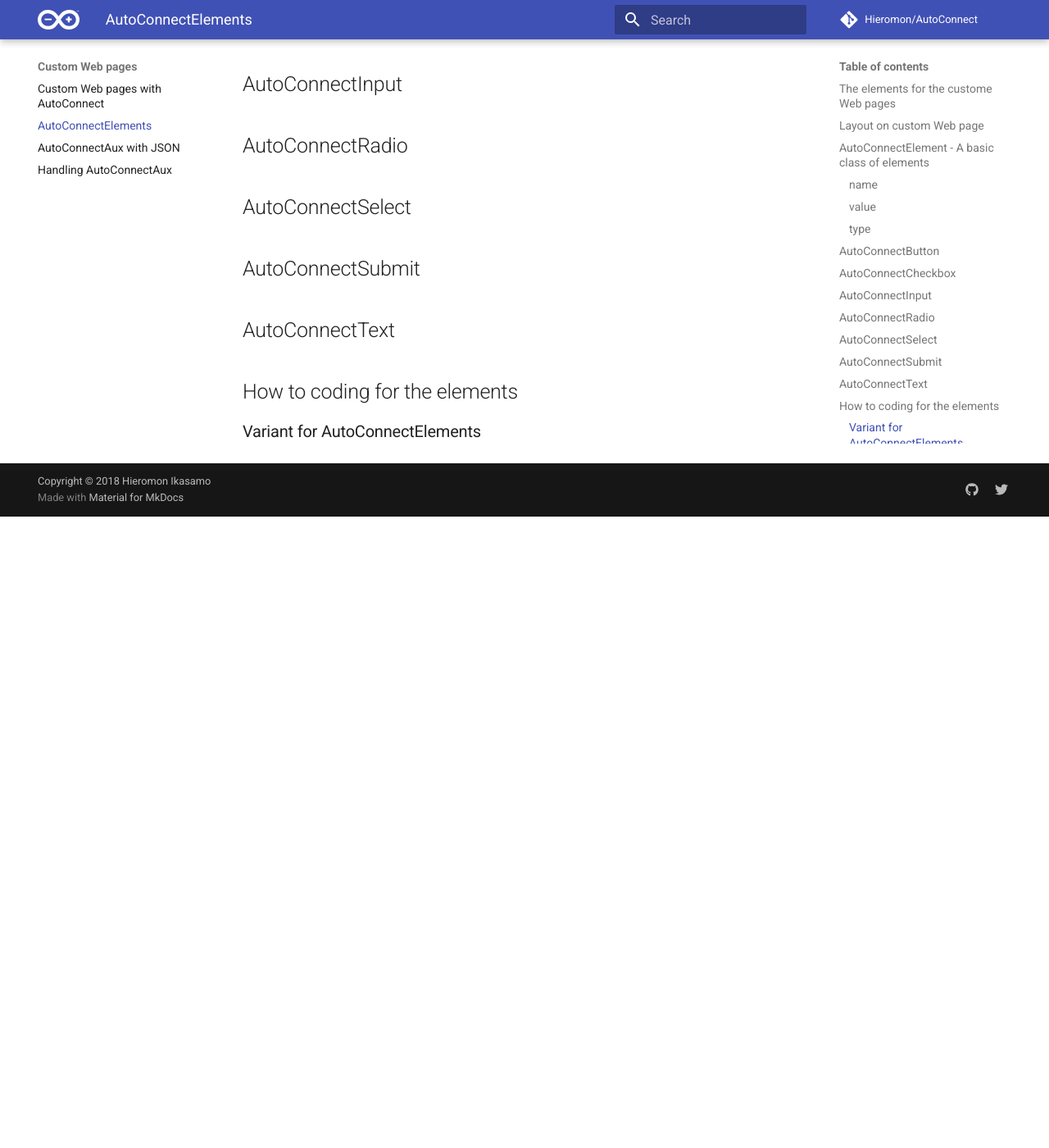
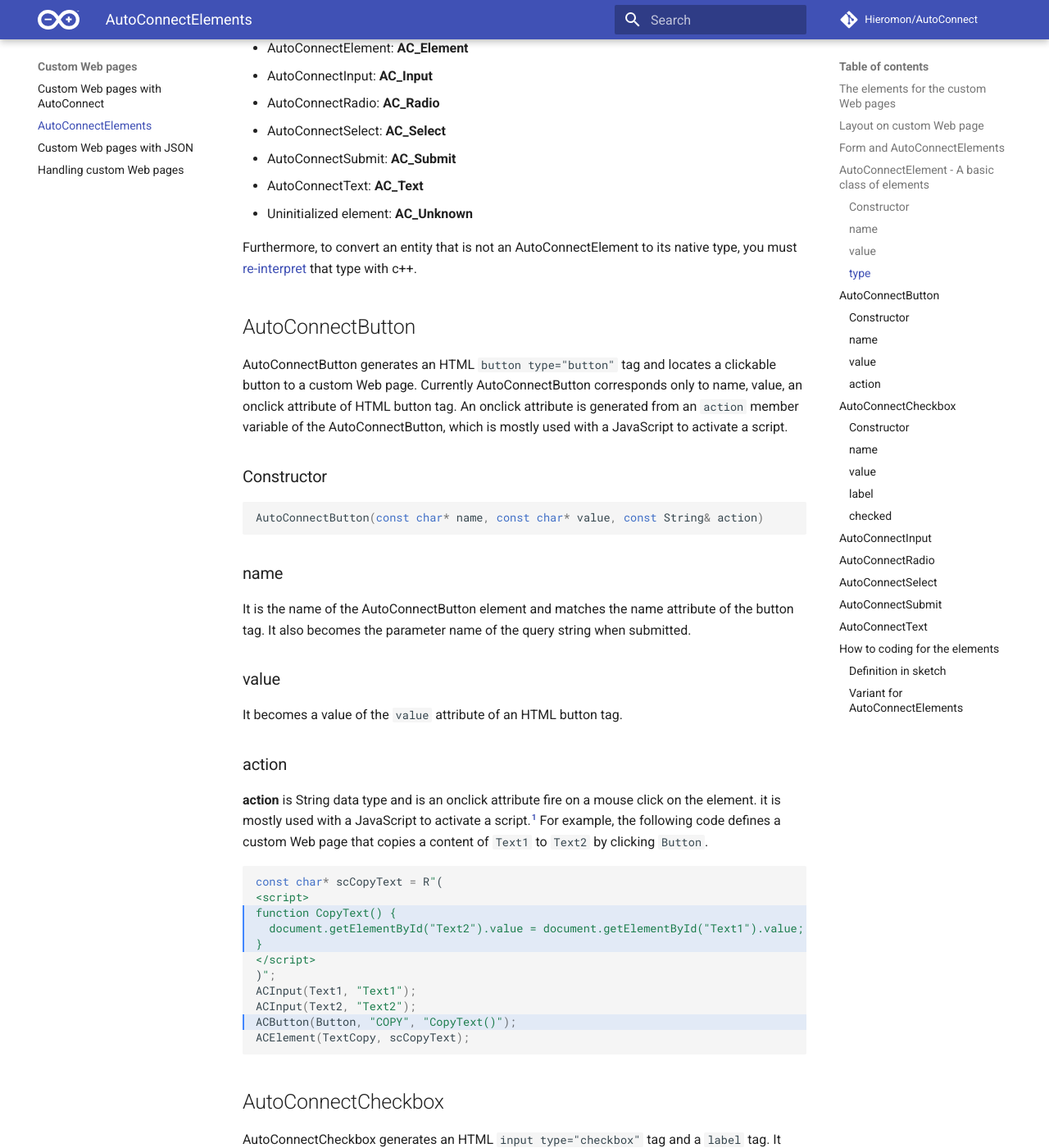
Before and after one commit to Hieromon/AutoConnect, an MkDocs documentation site: the page built from mkdocs/acelements.md, in a window 1280 px wide and 1400 px high, scrolled down 2555 px. Shown: the whole window at 82% size. Built offline with MkDocs 1.6.1 and Material for MkDocs 9.7.7, drawn with Linux system fonts in a browser that asks for light colours; comment, search, counter and statistics services are not loaded; before the commit the page ends 3185 px from its top, so only the background shows below that; some of the changed text lies outside the part shown.

Commit message:
Under the work of v0.9.7 documentation

````diff
--- a/mkdocs.yml
+++ b/mkdocs.yml
@@ -17,8 +17,8 @@
   - 'Custom Web pages' :
     - 'Custom Web pages with AutoConnect' : acintro.md
     - 'AutoConnectElements' : acelements.md
-    - 'AutoConnectAux with JSON' : acjson.md
-    - 'Handling AutoConnectAux' : achandling.md
+    - 'Custom Web pages with JSON' : acjson.md
+    - 'Handling custom Web pages' : achandling.md
   - 'Library APIs' :
     - 'AutoConnect API': api.md
     - 'AutoConnectConfig API': apiconfig.md
@@ -36,7 +36,7 @@
 edit_uri: ""
 
 # Copyright
-copyright: 'Copyright &copy; 2018 Hieromon Ikasamo'
+copyright: 'Copyright &copy; 2018-2019 Hieromon Ikasamo'
 
 # Configuration
 use_directory_urls: false
--- a/mkdocs/acelements.md
+++ b/mkdocs/acelements.md
@@ -1,4 +1,4 @@
-## The elements for the custome Web pages
+## The elements for the custom Web pages
 
 Representative HTML elements for making the custom Web page are provided as AutoConnectElements.
 
@@ -15,18 +15,30 @@
 
 ## Layout on custom Web page
 
-You can specify the direction to arrange the radio buttons as [**AutoConnectRadio**](#autoconnectradio) vertically or horizontally. The checkbox as [**AutoConnectCheckbox**](#autoconnectcheckbox) is not divided in a line by each element. In order to arrange vertically, it is necessary to clearly indicate the **&lt;br&gt;** tag. Other elements are arranged vertically in the order of addition to AutoConnectAux. This basic layout depends on the CSS of the AutoConnect menu so it can not be changed drastically.
+You can specify the direction to arrange the radio buttons as [**AutoConnectRadio**](#autoconnectradio) vertically or horizontally. Other elements are arranged vertically in the order of addition to AutoConnectAux. This basic layout depends on the CSS of the AutoConnect menu so it can not be changed drastically.
+
+## Form and AutoConnectElements
+
+All AutoConnectElements placed on a custom Web page are included in one form. Its form is fixed and created by AutoConnect. The form's value (usually the text or checkbox you entered) is sent by [AutoConnectSubmit](#autoconnectsubmit) using the POST method.
+
+**name** and **value** of each AutoConnectElement which own form-data are reflected in the query string when the custom Web page was sent. You can retrieve the value in the sketch as the parameter's value of the query string with [**ESP8266WebServer::arg**](https://github.com/esp8266/Arduino/tree/master/libraries/ESP8266WebServer#getting-information-about-request-arguments) function or **PageArgument** class of [**AutoConnect::on**](api.md#on) handler when the form is submitted.
 
 ## AutoConnectElement - <small>A basic class of elements</small>
 
 AutoConnectElement is a base class for other element classes and has common attributes for all elements. It can also be used as a [variant](#variant-for-autoconnectelements) of each element. The following items are attributes that AutoConnectElement has and are common to other elements.
 
-### name
+### <i class="fa fa-edit"></i> Constructor
+
+```cpp
+AutoConnectElement(const char* name, const char* value)
+```
+
+### <i class="fa fa-caret-right"></i> name
 
 Every element has a name. **Name** is the String data type. To access its element in the sketches you can identify by the name. Its method is useful for loading elements in JSON. In the load function of AutoConnectElement(s) described [**later**](acjson.md), these objects are not created in advance by sketches. Therefore, access to the attribute of that element by name as follows:
 
 ```cpp hl_lines="4 10"
-AutoConnectAux customPage("Custom page", "/custom_page");
+AutoConnectAux customPage("/custom_page", "Custom page");
 const char ELEMENT_TEXT[] PROGMEM = R"(
 {
     "name": "text1",
@@ -41,19 +53,19 @@
 
 The above example accesses the *text1* element which loaded from JSON using AutoConnectAux's [**getElement**](apiaux.md#getelement) function by name and sets the [**style**](#style) attribute.
 
-### value
+### <i class="fa fa-caret-right"></i> value
 
-**Value** is the source of the HTML code generated with the element and its data type is String. Characteristics of Value vary depending on the element. The value of AutoConnectElement is native HTML code. A string of value is output as HTML as it is.
+**Value** is the source of the HTML code generated with the element and its data type is String. Characteristics of Value vary depending on the element. The value of AutoConnectElement is native HTML code. A string of value is output as HTML as it is.<br>
 
-### type
+### <i class="fa fa-caret-right"></i> type
 
-**Type** indicates the type of the element and represented as the *ACElement_t* enumeration type in the sketch. Since AutoConnectElement also acts as a variant of other elements, it can be applied to handle elements collectively. At that time, the type can be referred to by the [**typeOf()**](apielements.md#typeof) function. The following example changes the font color of all [AutoConnectText](#autoconnecttext) elements of a custom web page to gray.
+**Type** indicates the type of the element and represented as the *ACElement_t* enumeration type in the sketch. Since AutoConnectElement also acts as a variant of other elements, it can be applied to handle elements collectively. At that time, the type can be referred to by the [**typeOf()**](apielements.md#typeof) function. The following example changes the font color of all [AutoConnectText](#autoconnecttext) elements of a custom Web page to gray.
 
 ```cpp hl_lines="5"
 AutoConnectAux  customPage;
 
 AutoConnectElementVT& elements = customPage.getElements();
-for (AutoConnectElement& elm : elememts) {
+for (AutoConnectElement& elm : elements) {
   if (elm.typeOf() == AC_Text) {
     AutoConnectText& text = reinterpret_cast<AutoConnectText&>(elm);
     text.style = "color:gray;";
@@ -73,11 +85,75 @@
 -  AutoConnectText: **AC_Text**
 -  Uninitialized element: **AC_Unknown**
 
+Furthermore, to convert an entity that is not an AutoConnectElement to its native type, you must [re-interpret](https://en.cppreference.com/w/cpp/language/reinterpret_cast) that type with c++.
+
 ## AutoConnectButton
+
+AutoConnectButton generates an HTML `button type="button"` tag and locates a clickable button to a custom Web page. Currently AutoConnectButton corresponds only to name, value, an onclick attribute of HTML button tag. An onclick attribute is generated from an `action` member variable of the AutoConnectButton, which is mostly used with a JavaScript to activate a script.
+
+### <i class="fa fa-edit"></i> Constructor
+
+```cpp
+AutoConnectButton(const char* name, const char* value, const String& action)
+```
+
+### <i class="fa fa-caret-right"></i> name
+
+It is the name of the AutoConnectButton element and matches the name attribute of the button tag. It also becomes the parameter name of the query string when submitted.
+
+### <i class="fa fa-caret-right"></i> value
+
+It becomes a value of the `value` attribute of an HTML button tag.
+
+### <i class="fa fa-caret-right"></i> action
+
+**action** is String data type and is an onclick attribute fire on a mouse click on the element. it is mostly used with a JavaScript to activate a script.[^1] For example, the following code defines a custom Web page that copies a content of `Text1` to `Text2` by clicking `Button`.
+
+[^1]:JavaScript can be inserted into a custom Web page using AutoConnectElement.
+
+```cpp hl_lines="3 4 5 10"
+const char* scCopyText = R"(
+<script>
+function CopyText() {
+  document.getElementById("Text2").value = document.getElementById("Text1").value;
+}
+</script>
+)";
+ACInput(Text1, "Text1");
+ACInput(Text2, "Text2");
+ACButton(Button, "COPY", "CopyText()");
+ACElement(TextCopy, scCopyText);
+```
 
 ## AutoConnectCheckbox
 
+AutoConnectCheckbox generates an HTML `input type="checkbox"` tag and a `label` tag. It places horizontally on a custom Web page by default.
+
+### <i class="fa fa-edit"></i> Constructor
+
+```cpp
+AutoConnectCheckbox(const char* name, const char* value, const char* label, const bool checked)
+```
+
+### <i class="fa fa-caret-right"></i> name
+
+It is the name of the AutoConnectCheckbox element and matches the name attribute of the input tag. It also becomes the parameter name of the query string when submitted.
+
+### <i class="fa fa-caret-right"></i> value
+
+It becomes a value of the `value` attribute of an HTML input tag.
+
+### <i class="fa fa-caret-right"></i> label
+
+A label is an optional string. If you specify a label, an `id` attribute is attached to the HTML `checkbox` tag and an HTML `label` tag is generated. Label tag and checkbox will combine by its id attribute. Labels are always placed on the right side of the checkbox. If you do not specify a label, only &#9744; will be displayed.
+
+### <i class="fa fa-caret-right"></i> checked
+
+A checked is a Boolean value and indicates the checked status of the checkbox.
+
 ## AutoConnectInput
+
+AutoConnectInput genarates an HTML `input type="text"` tag and a `label` tag. It can also have a placeholder.
 
 ## AutoConnectRadio
 
@@ -89,4 +165,24 @@
 
 ## How to coding for the elements
 
+### Definition in sketch
+
+Each element can be defined by a macro. By using the macro, you can treat element names that are String types as variables in sketches.
+
+ACElement( *name* \[, *value* \] )
+
+ACButton( *name* \[, *value* \] \[, *action* \] )
+
+ACCheckbox( *name* \[, *value* \] \[, *label* \] \[, **true** | **false** \] )
+
+ACInput( *name* \[, *value* \] \[, *placeholder* \] \[, *label* \] )
+
+ACRadio( *name* \[, *values* \] \[, *label* \] \[, **AC\_Horitontal** | **AC\_Vertical** \] \[, *checked* ] )
+
+ACSelect( *name* \[, *options* \] \[, *label* \] )
+
+ACSubmit( *name* \[, *value* \] \[, *uri* \] )
+
+ACText( *name* \[, *value* \] \[, *style* \] )
+
 ### Variant for AutoConnectElements
````
Also changed, not shown: mkdocs/acintro.md (+1 -5 lines), mkdocs/index.md (+2 -2 lines), 1 other file.
